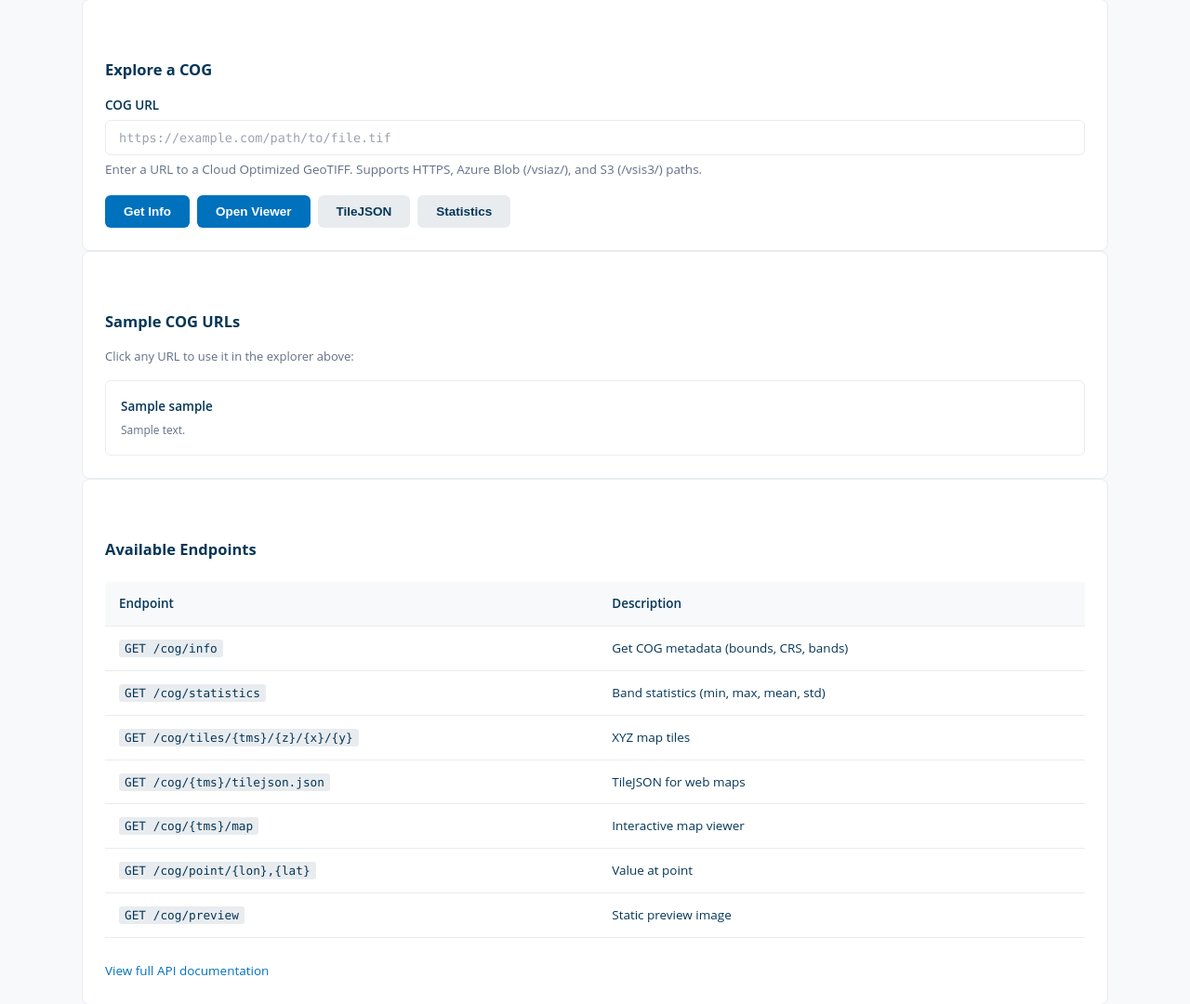
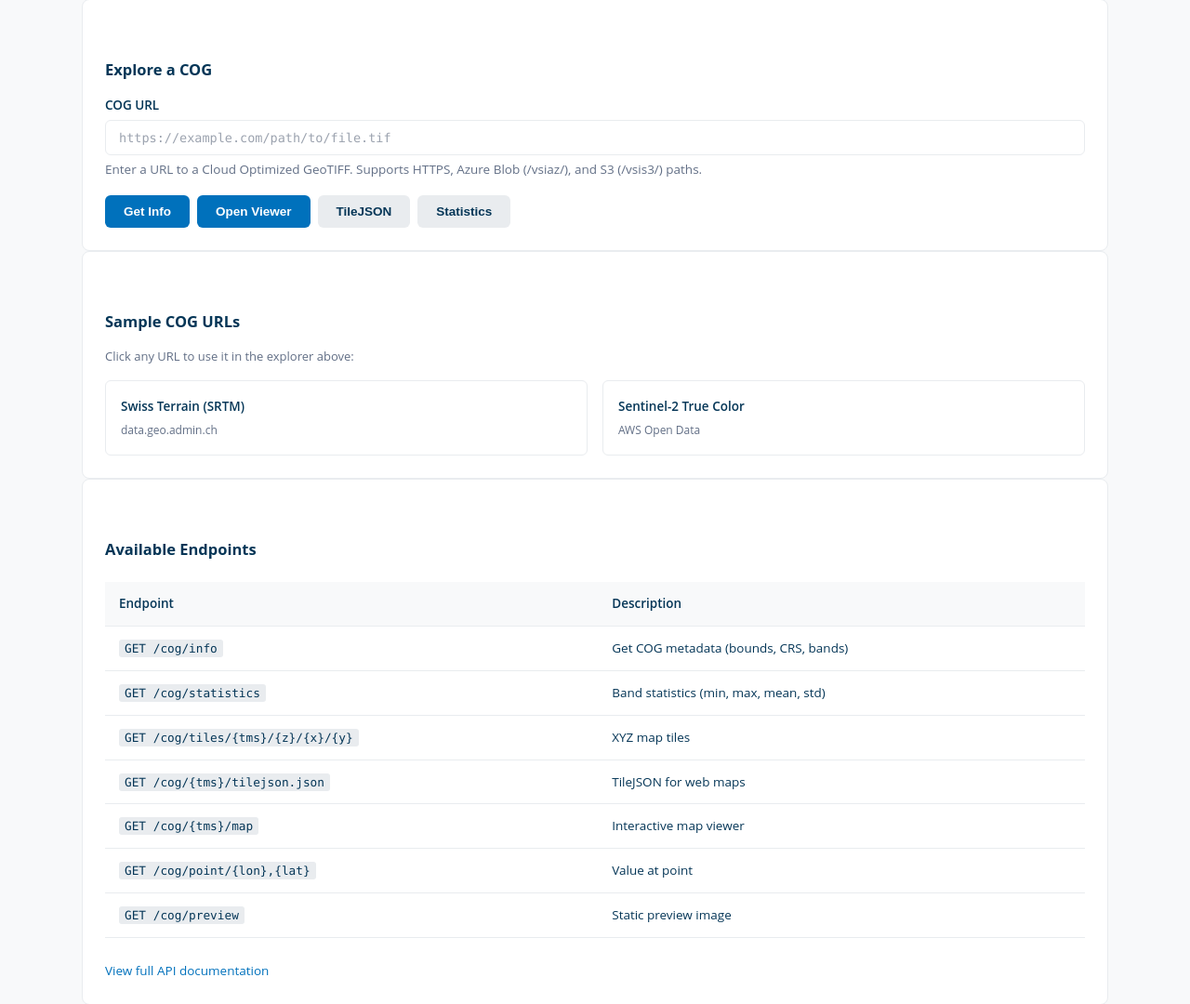
Before and after one commit to rob634/rmhtitiler, a FastAPI app: template geotiler/templates/pages/cog/landing.html in a window 1280 px wide. Shown: the part 269-1349 px from the top of the page at 93% size. Run offline with FastAPI, Linux system fonts and the light colour scheme; the template is opened without the code that fills it: most values are stand-ins (such as "Sample title", 1, 10 or a date in 2020); parts of the project's set-up code (start-up, migrations or seed data) failed here and were passed over.

Commit message:
chore: remove unused SAMPLE_COG_URLS and SAMPLE_STAC_COLLECTIONS env vars
These were never set in Azure App Settings. COG landing page keeps its
hardcoded samples; map viewer COG catalog falls back to empty array.
SAMPLE_ZARR_URLS retained for xarray landing page.

Co-Authored-By: Claude Opus 4.6 <noreply@anthropic.com>

```diff
--- a/geotiler/templates/pages/cog/landing.html
+++ b/geotiler/templates/pages/cog/landing.html
@@ -31,24 +31,6 @@
         </div>
     </div>
 
-    {% if sample_cog_urls %}
-    <div class="card">
-        <h2 class="card-title">Sample COG URLs</h2>
-        <p style="color: var(--ds-gray); margin-bottom: 15px; font-size: 13px;">
-            Click any URL to use it in the explorer above:
-        </p>
-        <div class="sample-grid">
-            {% for sample in sample_cog_urls %}
-            <div class="sample-card" onclick="setUrl('{{ sample.url }}', 'cog-url')">
-                <div class="sample-label">{{ sample.label }}</div>
-                {% if sample.description %}
-                <div class="sample-description">{{ sample.description }}</div>
-                {% endif %}
-            </div>
-            {% endfor %}
-        </div>
-    </div>
-    {% else %}
     <div class="card">
         <h2 class="card-title">Sample COG URLs</h2>
         <p style="color: var(--ds-gray); margin-bottom: 15px; font-size: 13px;">
@@ -65,7 +47,6 @@
             </div>
         </div>
     </div>
-    {% endif %}
 
     <div class="card">
         <h2 class="card-title">Available Endpoints</h2>
--- a/geotiler/templates/pages/map/viewer.html
+++ b/geotiler/templates/pages/map/viewer.html
@@ -816,7 +816,7 @@ function stacNavigate(level) {
 
 // Render COG catalog (sample URLs + custom input)
 function renderCogCatalog(container) {
-    const samples = {{ sample_cog_urls | tojson }};
+    const samples = [];
     let html = '';
 
     if (samples && samples.length) {
--- a/geotiler/templates_utils.py
+++ b/geotiler/templates_utils.py
@@ -37,9 +37,7 @@ def get_template_context(request: Request, **kwargs: Any) -> Dict[str, Any]:
         "tipg_enabled": settings.enable_tipg,
         "planetary_computer_enabled": settings.enable_planetary_computer,
         # Sample URLs from configuration
-        "sample_cog_urls": settings.sample_cog_urls,
         "sample_zarr_urls": settings.sample_zarr_urls,
-        "sample_stac_collections": settings.sample_stac_collections,
     }
     context.update(kwargs)
     return context
```
Also changed, not shown: geotiler/config.py (+1 -20 lines).
